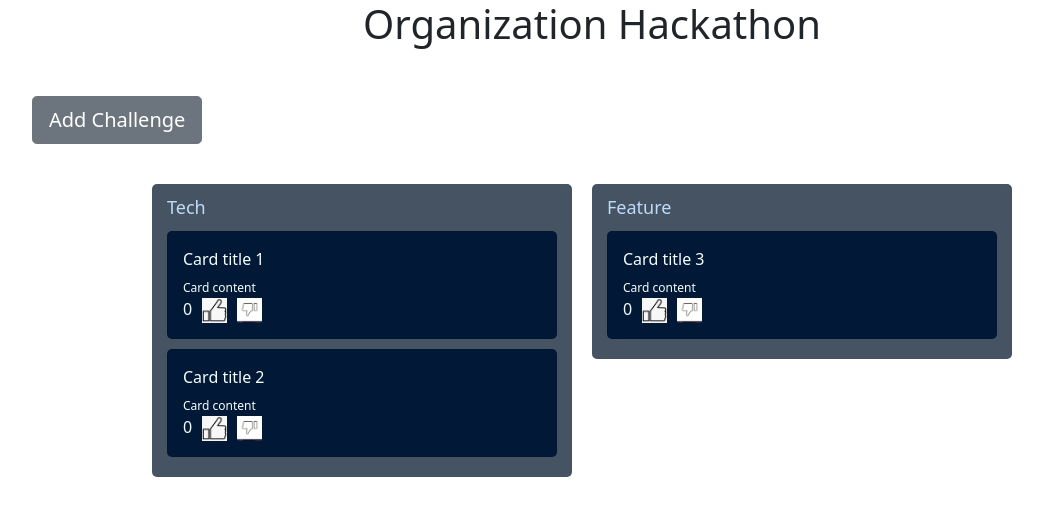
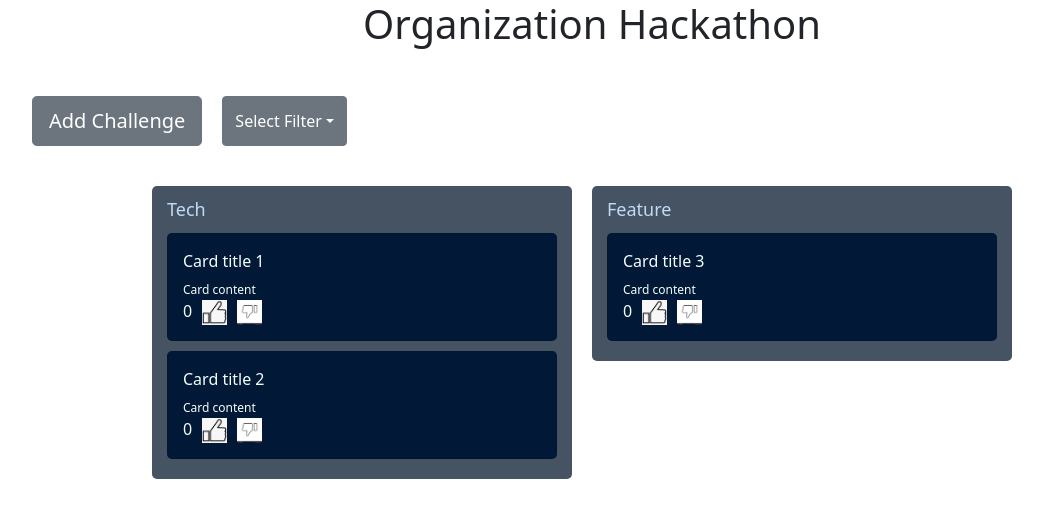
Before and after one commit to mprith/orgHackathon, a React (Create React App) app: page / in a window 1280 px wide. Shown: the top 518 px of the page, without its empty margins (48-1091 px from the left). Built offline with nearby package versions, Linux system fonts and the light colour scheme.

Commit message:
Sorting implemented

```diff
--- /dev/null
+++ b/src/Components/ActionBar.jsx
@@ -0,0 +1,26 @@
+import React from 'react';
+import "../Container/HomePage.scss";
+import { Button, DropdownButton, Dropdown } from "react-bootstrap";
+import {sortingFilter} from "../Constant";
+
+export default function ActionBar(props) {
+    const { setIsModalOpen, sortOn, handleSortSelect } = props;
+
+    return (
+        <div className='actionBar'>
+            <Button variant="secondary" className="addBtn" onClick={() => { setIsModalOpen(true) }} size="lg">
+                Add Challenge
+            </Button>
+
+            <DropdownButton
+                title={sortOn ? sortOn : "Select Filter"}
+                onSelect={handleSortSelect}
+                variant="secondary">
+                {sortingFilter.map(
+                    (variant) => (
+                        <Dropdown.Item key={variant} eventKey={variant}>{variant}</Dropdown.Item>))}
+            </DropdownButton>
+        </div>
+
+    )
+}
--- a/src/Components/AddForm.jsx
+++ b/src/Components/AddForm.jsx
@@ -1,6 +1,7 @@
 import React from 'react';
 import "../Container/HomePage.scss";
 import { Modal, Button, Form, DropdownButton, Dropdown } from "react-bootstrap";
+import {challengeTag} from  "../Constant";
 
 export default function AddForm(props) {
     const { isModalOpen, handleClose, handleDescOnChange, handleTitleOnChange, handleOnSubmit, handleSelect, tag } = props;
@@ -23,7 +24,7 @@ export default function AddForm(props) {
                     <DropdownButton
                         title={tag ? tag : "Select Tag"}
                         onSelect={handleSelect}>
-                        {['Tech', 'Feature'].map(
+                        {challengeTag.map(
                             (variant) => (
                                 <Dropdown.Item key={variant} eventKey={variant}>{variant}</Dropdown.Item>))}
                     </DropdownButton>
--- a/src/Components/Card.jsx
+++ b/src/Components/Card.jsx
@@ -13,7 +13,7 @@ export default function Card(props) {
             <div className="card-title">{el.title}</div>
             <div className="card-desc">{el.description}</div>
             <div className='vote'>
-                <span>{el.likes}</span>
+                <span>{el.vote}</span>
                 <span onClick={() => { handleVoting("upvote", el.id) }}><img src={like} alt="Like" /></span>
                 <span onClick={() => { handleVoting("downvote", el.id) }}><img src={dislike} alt="Dislike" /></span>
             </div>
--- a/src/Constant.js
+++ b/src/Constant.js
@@ -2,6 +2,11 @@ export const challengeTag = [
     "Tech",
     "Feature"
 ];
+
+export const sortingFilter = [
+    "Date",
+    "Vote"
+]
 
 export const data = [
     {
@@ -9,23 +14,26 @@ export const data = [
         title: "Card title 1",
         description: "Card content",
         date: "",
-        likes: 0,
+        vote: 0,
         id : 1,
+        date:" Sat May 07 2022 18:13:23 GMT+0530 (India Standard Time)",
     },
     {
         tag: "Tech",
         title: "Card title 2",
         description: "Card content",
         date: "",
-        likes: 0,
+        vote: 0,
         id : 2,
+        date:" Mon May 09 2022 18:13:23 GMT+0530 (India Standard Time)",
     },
     {
         tag: "Feature",
         title: "Card title 3",
         description: "Card content",
         date: "",
-        likes: 0,
+        vote: 0,
         id : 3,
+        date:" Sun May 08 2022 18:13:23 GMT+0530 (India Standard Time)",
     }
 ];
--- a/src/Container/HomePage.jsx
+++ b/src/Container/HomePage.jsx
@@ -4,6 +4,7 @@ import Card from "../Components/Card";
 import AddForm from "../Components/AddForm";
 import { challengeTag, data } from "../Constant";
 import "./HomePage.scss";
+import ActionBar from '../Components/ActionBar';
 
 
 export default function HomePage(props) {
@@ -12,6 +13,7 @@ export default function HomePage(props) {
     const [title, setTitle] = useState("");
     const [desc, setDesc] = useState("");
     const [tag, setTag] = useState("");
+    const [sortOn, setSortOn] = useState("");
 
     const [challengeData, setChallengeData] = useState(data);
     let techData = challengeData.filter(el => el.tag === challengeTag[0]);
@@ -43,19 +45,25 @@ export default function HomePage(props) {
         setTag(e);
     }
 
+    const handleSortSelect = (e) => {
+        setSortOn(e);
+        challengeData.sort((a, b) => a[e.toLowerCase()] - b[e.toLowerCase()]);
+        setChallengeData(challengeData);
+    }
+
     const handleVoting = (action, id) => {
         const newData = challengeData.map((item) => {
             if (item.id === id) {
                 const updatedItem = {
                     ...item,
                 };
-                if(action === "upvote") {
-                    updatedItem.likes = item.likes + 1;
+                if (action === "upvote") {
+                    updatedItem.vote = item.vote + 1;
                 } else {
-                    if(updatedItem.likes === 0){
-                        updatedItem.likes = 0;
+                    if (updatedItem.vote === 0) {
+                        updatedItem.vote = 0;
                     } else {
-                        updatedItem.likes = item.likes -1;
+                        updatedItem.vote = item.vote - 1;
                     }
                 }
                 return updatedItem;
@@ -80,7 +88,9 @@ export default function HomePage(props) {
                 title: title,
                 description: desc,
                 date: "",
-                likes: 0,
+                vote: 0,
+                id: Math.random(),
+                date: new Date(),
             }
             challengeData.push(postData);
             setChallengeData(challengeData);
@@ -93,19 +103,11 @@ export default function HomePage(props) {
 
     return (
         <div className='homePage'>
-
-            {isModalOpen && <AddForm
-                isModalOpen={isModalOpen}
-                handleClose={handleClose}
-                handleTitleOnChange={handleTitleOnChange}
-                handleDescOnChange={handleDescOnChange}
-                handleOnSubmit={handleOnSubmit}
-                handleSelect={handleSelect}
-                tag={tag}
-            />}
-            <Button variant="secondary" className="addBtn" onClick={() => { setIsModalOpen(true) }} size="lg">
-                Add Challenge
-            </Button>
+            <ActionBar
+                setIsModalOpen={setIsModalOpen}
+                sortOn={sortOn}
+                handleSortSelect={handleSortSelect}
+            />
             <>
                 <div className="column">
                     <div className="column-title">Tech</div>
@@ -120,6 +122,16 @@ export default function HomePage(props) {
                     />
                 </div>
             </>
+            {isModalOpen && <AddForm
+                isModalOpen={isModalOpen}
+                handleClose={handleClose}
+                handleTitleOnChange={handleTitleOnChange}
+                handleDescOnChange={handleDescOnChange}
+                handleOnSubmit={handleOnSubmit}
+                handleSelect={handleSelect}
+                tag={tag}
+            />}
+
         </div>
     )
 
--- a/src/Container/HomePage.scss
+++ b/src/Container/HomePage.scss
@@ -1,10 +1,15 @@
 .homePage {
     padding: 40px;
     text-align: center;
-
-    .addBtn {
-        display: block;
+    .actionBar {
+        display: flex;
         margin: 0 0 40px 40px;
+        .dropdown {
+            margin-left: 20px;
+            .btn-secondary {
+                padding: 12px;
+            }
+        }
     }
 
     .column {
```
